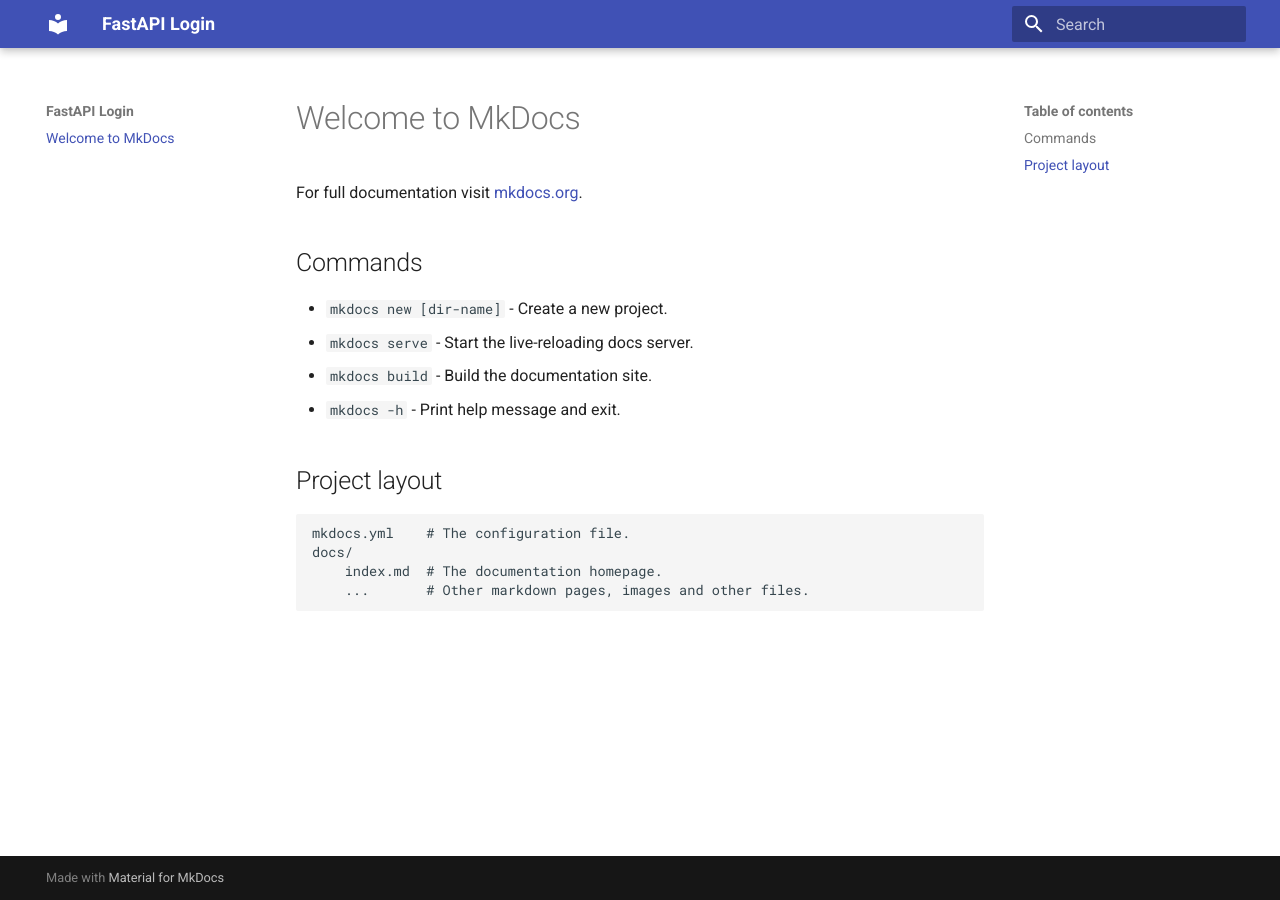
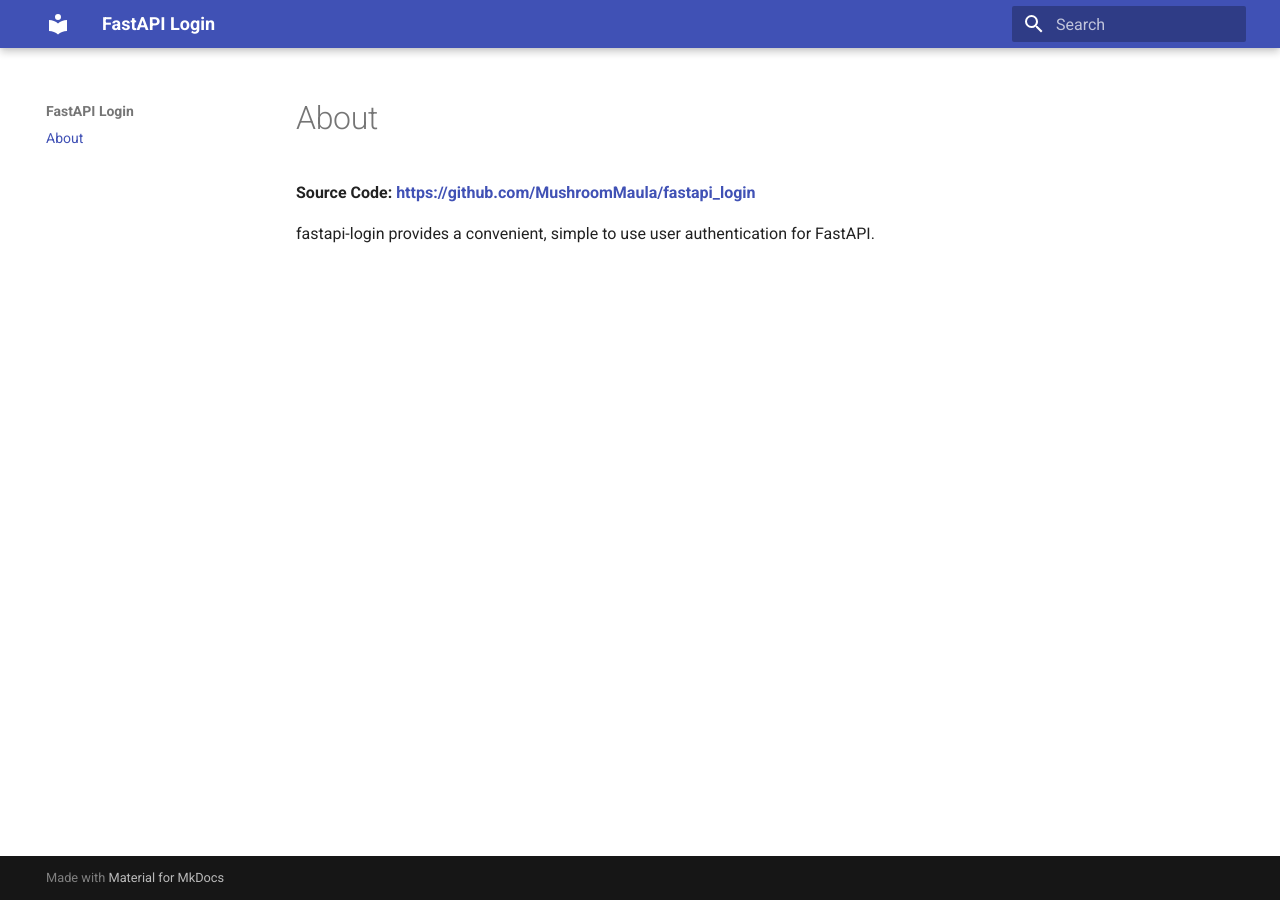
Before and after one commit to MushroomMaula/fastapi_login, an MkDocs documentation site: the page built from docs/index.md, in a window 1280 px wide. Built offline with MkDocs 1.6.1 and Material for MkDocs 9.7.7, drawn with Linux system fonts in a browser that asks for light colours.

Commit message:
Update index.md

```diff
--- a/docs/index.md
+++ b/docs/index.md
@@ -1,17 +1,6 @@
-# Welcome to MkDocs
+# About
 
-For full documentation visit [mkdocs.org](https://www.mkdocs.org).
 
-## Commands
+**Source Code: [https://github.com/MushroomMaula/fastapi_login](https://github.com/MushroomMaula/fastapi_login)**
 
-* `mkdocs new [dir-name]` - Create a new project.
-* `mkdocs serve` - Start the live-reloading docs server.
-* `mkdocs build` - Build the documentation site.
-* `mkdocs -h` - Print help message and exit.
-
-## Project layout
-
-    mkdocs.yml    # The configuration file.
-    docs/
-        index.md  # The documentation homepage.
-        ...       # Other markdown pages, images and other files.
+fastapi-login provides a convenient, simple to use user authentication for FastAPI.
```
